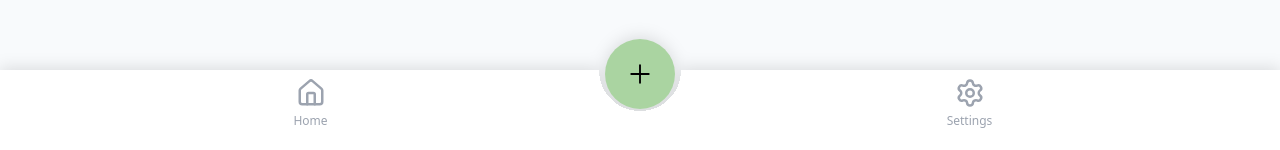
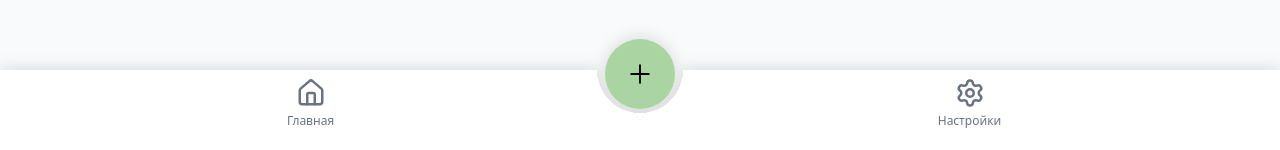
Before and after one commit to ivan-legostin/spendy-pwa, a React (Vite) app: page /spendy-pwa/add in a window 1280 px wide. Shown: the part 647-797 px from the top of the page. Built offline with nearby package versions, Linux system fonts and the light colour scheme.

Commit message:
Изменено положение банера об обновлении

```diff
--- a/src/App.css
+++ b/src/App.css
@@ -26,7 +26,7 @@ body {
 
 .update-banner {
   position: fixed;
-  bottom: 24px;
+  top: 24px;
   left: 50%;
   transform: translateX(-50%);
   display: flex;
--- a/src/components/BottomNav.css
+++ b/src/components/BottomNav.css
@@ -5,7 +5,7 @@
   right: 0;
   display: flex;
   align-items: center;
-  background: radial-gradient(circle 41px at 50% 0%, transparent 41px, #ffffff 33px);
+  background: radial-gradient(circle 43px at 50% 0%, transparent 43px, #ffffff 33px);
   filter: drop-shadow(0 -2px 8px rgba(0, 0, 0, 0.12));
   padding: 8px 16px 24px;
   -webkit-tap-highlight-color: transparent;
@@ -21,10 +21,11 @@
   justify-content: center;
   gap: 4px;
   text-decoration: none;
-  color: #9ca3af;
+  color: #6b7280;
   font-size: 12px;
   position: relative;
   z-index: 1;
+  min-height: 44px;
 }
 
 .bottom-nav__link svg {
--- a/src/components/BottomNav.tsx
+++ b/src/components/BottomNav.tsx
@@ -7,16 +7,16 @@ export default function BottomNav() {
     <nav className="bottom-nav">
       <NavLink to="/" className="bottom-nav__link">
         <Home size={30} />
-        <span>Home</span>
+        <span>Главная</span>
       </NavLink>
 
-      <NavLink to="/add" className="bottom-nav__fab">
+      <NavLink to="/add" className="bottom-nav__fab" aria-label="Добавить транзакцию">
         <Plus size={30} strokeWidth={1.5} />
       </NavLink>
 
       <NavLink to="/settings" className="bottom-nav__link">
         <Settings size={30} />
-        <span>Settings</span>
+        <span>Настройки</span>
       </NavLink>
     </nav>
   )
```
